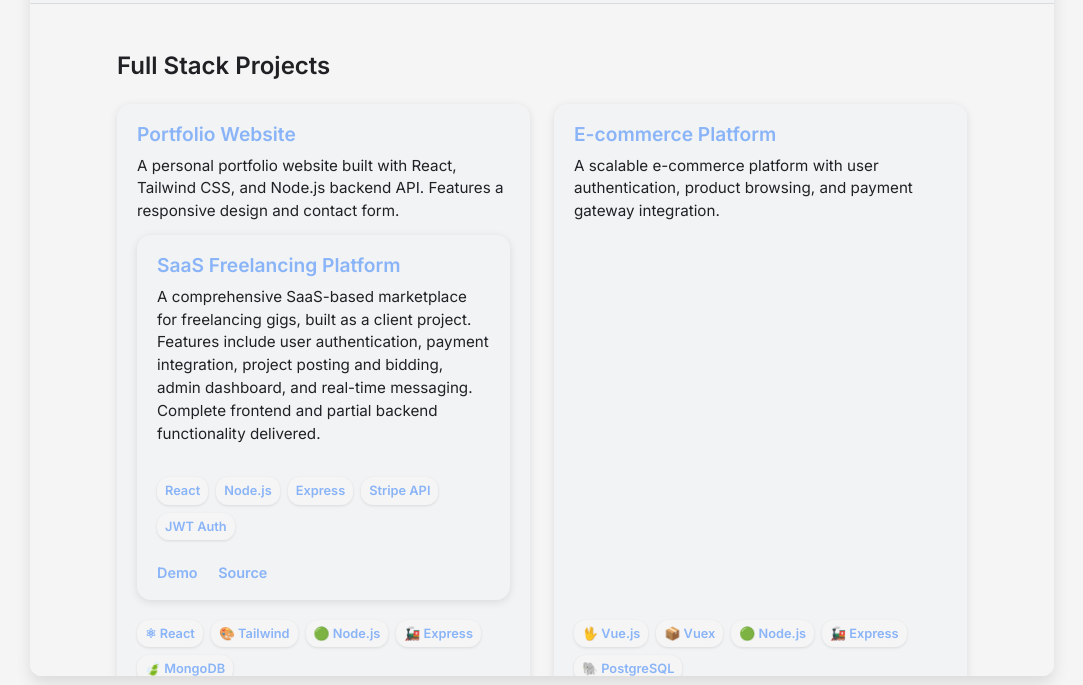
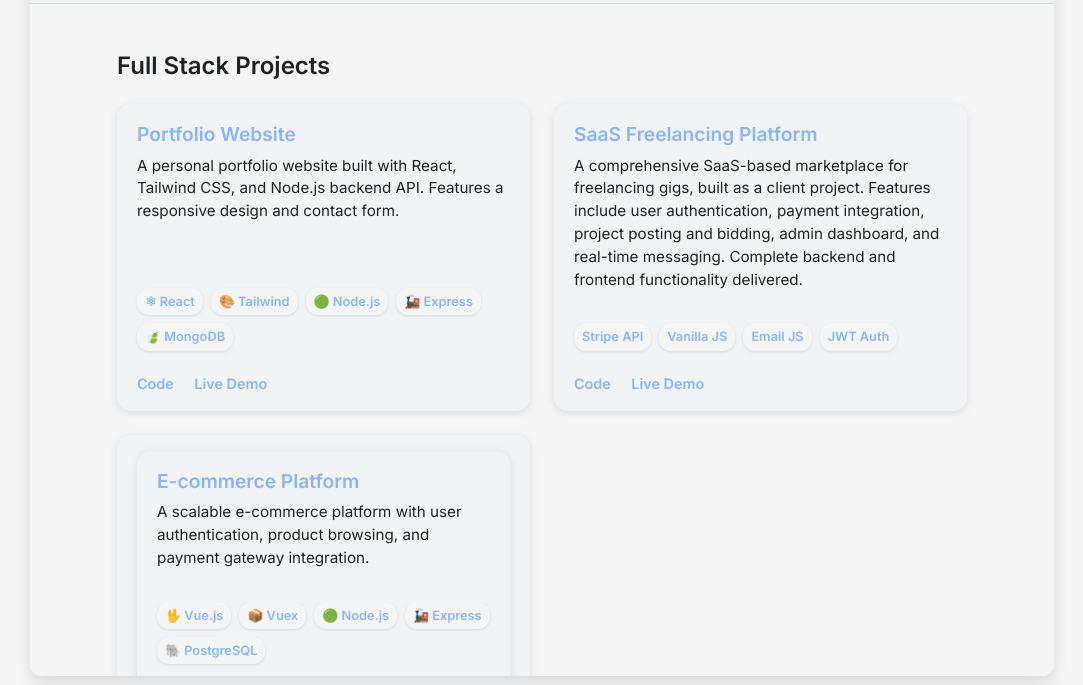
Before and after one commit to smirk-dev/coding-portfolio, a plain HTML site: page index.html in a window 1280 px wide. Both pictures are taken after a click on the tab "Full Stack Projects". Shown: the part 68-753 px from the top of the page, without its empty margins (98-1181 px from the left). Drawn offline with nearby package versions, Linux system fonts and the light colour scheme.

Commit message:
Update index.html

```diff
--- a/index.html
+++ b/index.html
@@ -1066,24 +1066,6 @@
             <div class="project-desc">
               A personal portfolio website built with React, Tailwind CSS, and Node.js backend API. Features a responsive design and contact form.
             </div>
-            <div class="project-card">
-  <div class="project-title">SaaS Freelancing Platform</div>
-  <div class="project-desc">
-    A comprehensive SaaS-based marketplace for freelancing gigs, built as a client project. Features include user authentication, payment integration, project posting and bidding, admin dashboard, and real-time messaging. Complete frontend and partial backend functionality delivered.
-  </div>
-  <div class="tech-stack">
-    <span class="tech-item">React</span>
-    <span class="tech-item">Node.js</span>
-    <span class="tech-item">Express</span>
-    <span class="tech-item">Stripe API</span>
-    <span class="tech-item">JWT Auth</span>
-  </div>
-  <div class="project-links">
-    <!-- Demo and Source links (use actual URLs or leave blank if private) -->
-    <a class="project-link" href="#" target="_blank">Demo</a>
-    <a class="project-link" href="#" target="_blank">Source</a>
-  </div>
-</div>
             <div class="tech-stack" aria-label="Technologies: React, Tailwind CSS, Node.js, Express, MongoDB">
               <span class="tech-item" title="React">⚛︎ React</span>
               <span class="tech-item" title="Tailwind CSS">🎨 Tailwind</span>
@@ -1096,6 +1078,22 @@
               <a href="#" class="project-link" aria-disabled="true" tabindex="-1">Live Demo</a>
             </div>
           </article>
+          <article class="project-card" tabindex="0" aria-label="SaaS Freelancing Platform">
+            <div class="project-title">SaaS Freelancing Platform</div>
+            <div class="project-desc">
+              A comprehensive SaaS-based marketplace for freelancing gigs, built as a client project. Features include user authentication, payment integration, project posting and bidding, admin dashboard, and real-time messaging. Complete backend and frontend functionality delivered.
+            </div>
+            <div class="tech-stack">
+              <span class="tech-item">Stripe API</span>
+              <span class="tech-item">Vanilla JS</span>
+              <span class="tech-item">Email JS</span>
+              <span class="tech-item">JWT Auth</span>
+              </div>
+            <div class="project-links">
+              <a href="https://freelancingakshatvaidsaas.vercel.app/" target="_blank" rel="noopener" class="project-link">Code</a>
+              <a href="#" class="project-link" aria-disabled="true" tabindex="-1">Live Demo</a>
+            </div>
+          </article><div class="project-card">
           <article class="project-card" tabindex="0" aria-label="E-commerce Platform Project">
             <div class="project-title">E-commerce Platform</div>
             <div class="project-desc">
```
